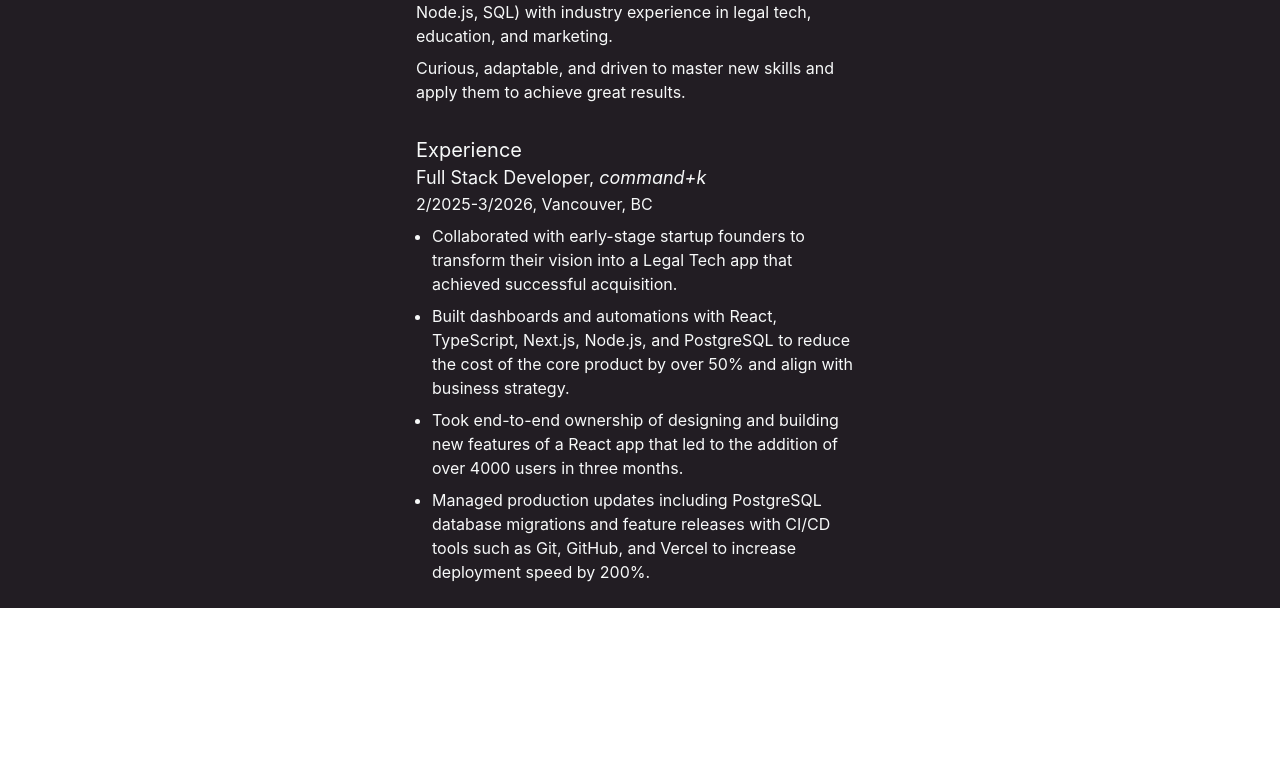
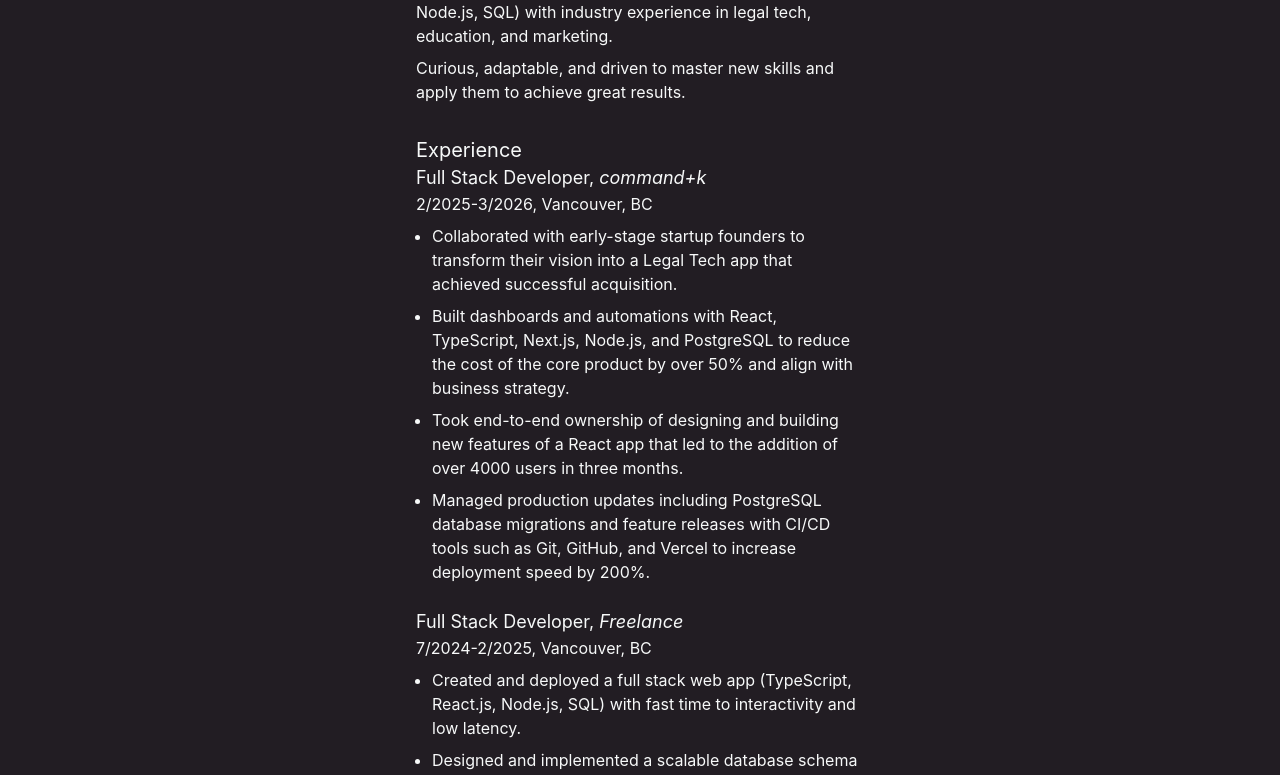
Before and after one commit to werronense/werronense.github.io, a React (Vite) app: page / in a window 1280 px wide. Shown: the part 440-1215 px from the top of the page. Before the commit the page ends 1048 px from the top, so only its background shows below. Built offline with nearby package versions, Linux system fonts and the light colour scheme.

Commit message:
Add content to experience section

```diff
--- a/src/data/experience.ts
+++ b/src/data/experience.ts
@@ -19,4 +19,38 @@ export const experience: Experience[] = [
       "Managed production updates including PostgreSQL database migrations and feature releases with CI/CD tools such as Git, GitHub, and Vercel to increase deployment speed by 200%.",
     ],
   },
+  {
+    role: "Full Stack Developer",
+    company: "Freelance",
+    dates: "7/2024-2/2025",
+    location: "Vancouver, BC",
+    highlights: [
+      "Created and deployed a full stack web app (TypeScript, React.js, Node.js, SQL) with fast time to interactivity and low latency.",
+      "Designed and implemented a scalable database schema with robust security features using PostgreSQL and row level security.",
+      "Increased usability and accessibility of forms with custom validation using TypeScript and Zod.",
+      "Built RESTful APIs for full-stack applications with Ruby on Rails and Next.js + Supabase.",
+    ],
+  },
+  {
+    role: "Web Developer & Digital Marketer",
+    company: "devEdge Internet Marketing",
+    dates: "11/2021-4/2023",
+    location: "Vancouver, BC",
+    highlights: [
+      "Built websites, adapted designs based on client feedback, implemented SEO best practices, and delivered projects on schedule to generate an estimated $12k in revenue.",
+      "Increased SEO monthly lead generation by up to 200% by optimizing website performance, improving UX of landing pages, and adding technical SEO features.",
+      "Researched keywords, identified target audiences, wrote ad copy, A/B tested campaigns, and analyzed data to run digital ad campaigns with 25%-30% higher conversion rates and 10%-30% lower costs-per-lead than industry averages.",
+    ],
+  },
+  {
+    role: "Digital Humanities Researcher",
+    company: "University of Copenhagen",
+    dates: "4/2018-3/2019",
+    location: "Copenhagen, DK",
+    highlights: [
+      "Collaborated with data scientists, supervised student researchers, and published peer-reviewed research as part of the team on a $1.2M historical linguistics project.",
+      "Automated research data collection with Python web scraping scripts, reducing data gathering time by over 90%.",
+      "Validated and annotated critical training data using subject matter expertise to improve the performance of an AI (Machine Learning) model.",
+    ],
+  },
 ];
--- a/src/pages/home/Home.tsx
+++ b/src/pages/home/Home.tsx
@@ -34,9 +34,11 @@ export default function Home() {
       <div className="max-w-md mx-auto py-4">
         <section className="text-pearl">
           <h2 className="text-xl">Experience</h2>
-          {experience.map((item, index) => (
-            <ExperienceItem key={index} {...item} />
-          ))}
+          <div className="space-y-4">
+            {experience.map((item, index) => (
+              <ExperienceItem key={index} {...item} />
+            ))}
+          </div>
         </section>
       </div>
     </main>
```
